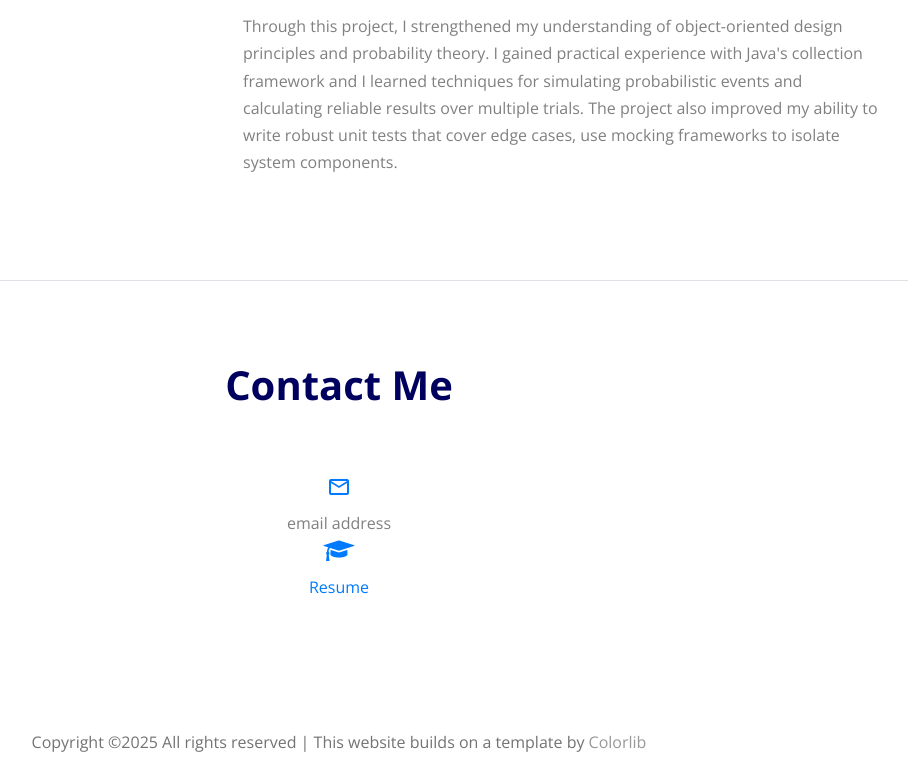
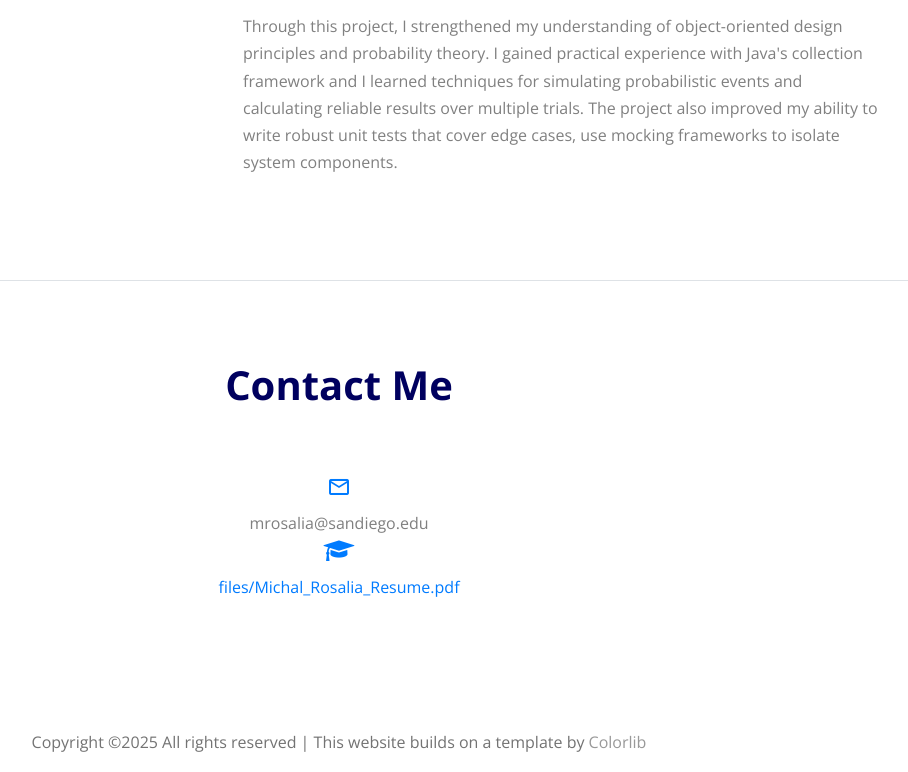
Before and after one commit to mrosalia96/mrosalia96.github.io, a plain HTML site: page index.html in a window 1280 px wide. Shown: the part 2208-2980 px from the top of the page, without its empty margins (301-1209 px from the left). Drawn offline with nearby package versions, Linux system fonts and the light colour scheme; a script that the page names is missing; files whose address does not match are found by name.

Commit message:
updated contect info and added my resume

```diff
--- a/index.html
+++ b/index.html
@@ -183,14 +183,14 @@
           <div class="col-md-12 text-center">
             <p class="mb-0">
               <span class="icon-mail_outline d-block h4 text-primary"></span>
-              <span>email address</span>
+              <span>mrosalia@sandiego.edu</span>
             </p>
           </div>
 
           <div class="col-md-12 text-center">
             <p class="mb-0">
               <span class="icon-graduation-cap d-block h4 text-primary"></span>
-              <a href="">Resume</a>
+              <a href="">files/Michal_Rosalia_Resume.pdf</a>
             </p>
           </div>
         </div>
```
Also changed, not shown: 1 other file.
